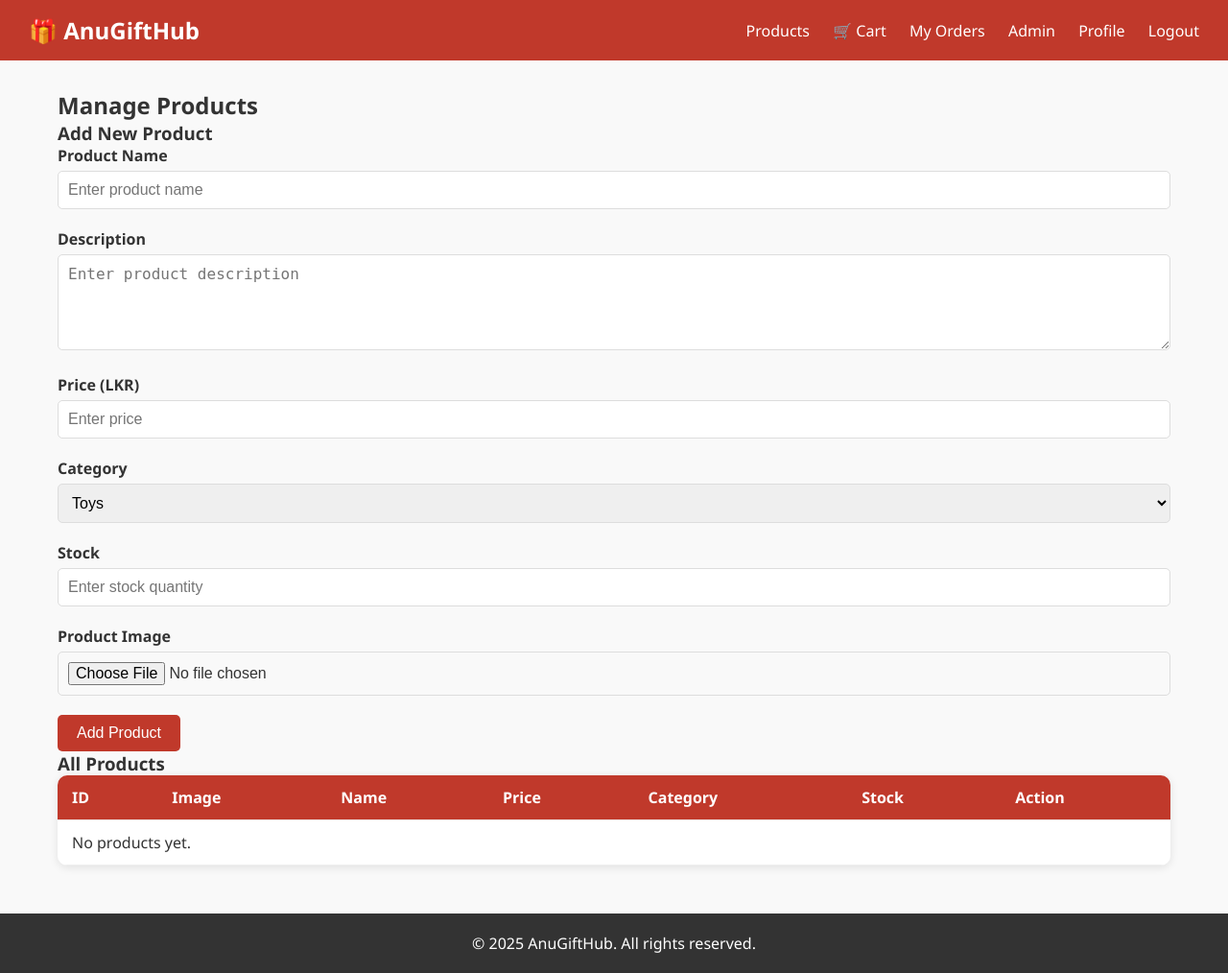
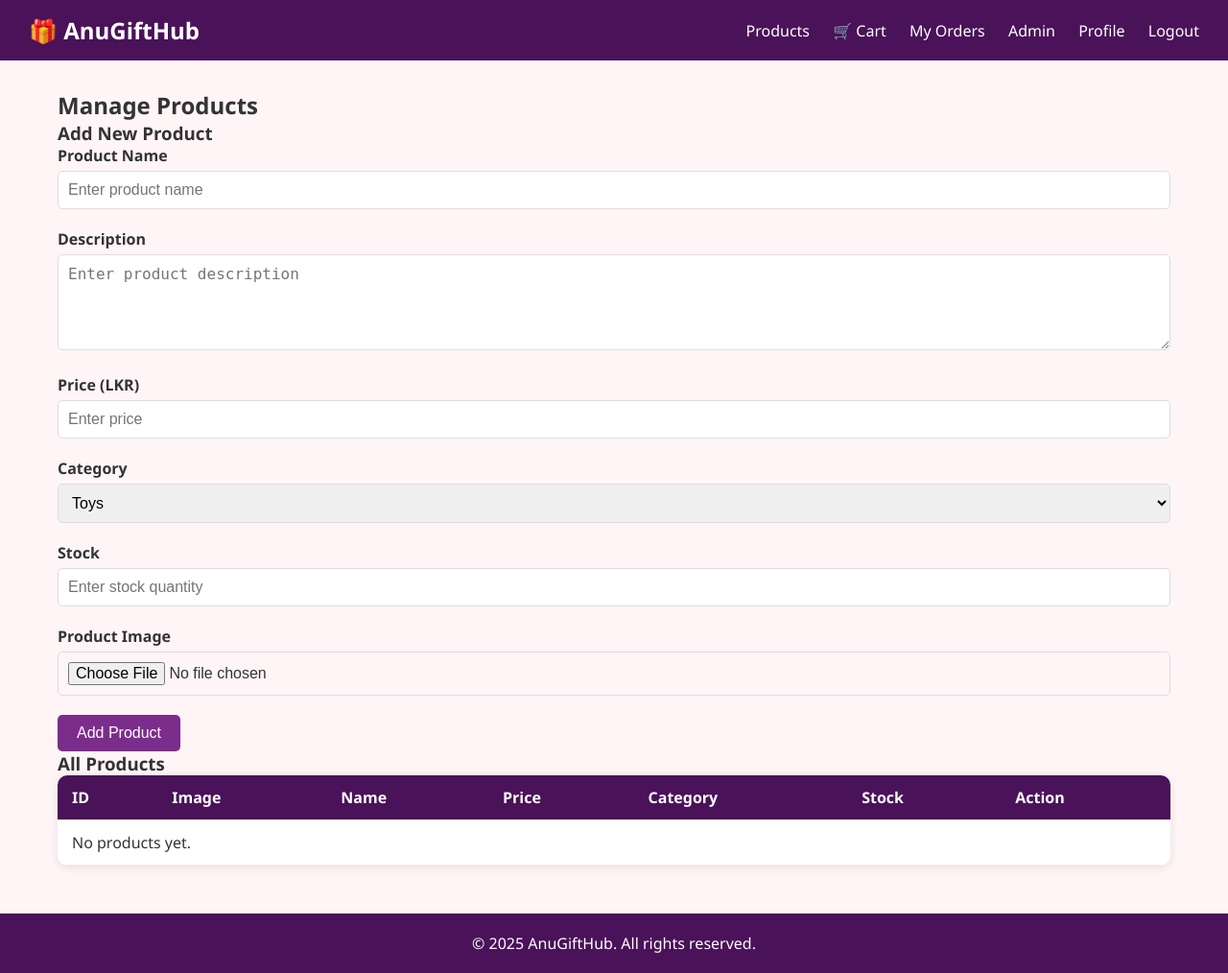
Before and after one commit to navodyaPeiris/AnuGiftHub, a Flask app: page /admin/products in a window 1280 px wide. Shown: the whole page at 96% size. Run offline with Flask 3, Linux system fonts and the light colour scheme; the visitor is signed in with stand-in values (Sample User, id 1); data that the repository does not hold is empty.

Commit message:
Update theme colors, fix product delete, add toast notification

```diff
--- a/app/routes.py
+++ b/app/routes.py
@@ -265,7 +265,7 @@ def admin_products():
         stock = request.form.get('stock')
         image = request.files.get('image')
 
-        if image and allowed_file(image.filename):
+        if image and image.filename != '' and allowed_file(image.filename):
             filename = secure_filename(image.filename)
             image.save(os.path.join(UPLOAD_FOLDER, filename))
         else:
@@ -288,6 +288,8 @@ def admin_products():
 @admin_required
 def admin_delete_product(id):
     cur = mysql.connection.cursor()
+    cur.execute("DELETE FROM order_items WHERE product_id = %s", (id,))
+    cur.execute("DELETE FROM comments WHERE product_id = %s", (id,))
     cur.execute("DELETE FROM products WHERE id = %s", (id,))
     mysql.connection.commit()
     cur.close()
--- a/app/static/css/style.css
+++ b/app/static/css/style.css
@@ -6,13 +6,13 @@
 
 body {
     font-family: 'Segoe UI', Tahoma, Geneva, Verdana, sans-serif;
-    background-color: #f9f9f9;
+    background-color: #fff5f7;
     color: #333;
 }
 
 /* ─── NAVBAR ─── */
 .navbar {
-    background-color: #c0392b;
+    background-color: #4a1259;
     padding: 15px 30px;
     display: flex;
     justify-content: space-between;
@@ -46,7 +46,7 @@ body {
 
 /* ─── BUTTONS ─── */
 .btn-primary {
-    background-color: #c0392b;
+    background-color: #7b2d8b;
     color: white;
     padding: 10px 20px;
     border: none;
@@ -58,11 +58,11 @@ body {
 }
 
 .btn-primary:hover {
-    background-color: #a93226;
+    background-color: #6a1f7a;
 }
 
 .btn-danger {
-    background-color: #e74c3c;
+    background-color: #9b4dab;
     color: white;
     padding: 6px 12px;
     border: none;
@@ -72,7 +72,7 @@ body {
 
 /* ─── HERO ─── */
 .hero {
-    background: linear-gradient(135deg, #c0392b, #e74c3c);
+    background: linear-gradient(135deg, #7b2d8b, #9b4dab);
     color: white;
     text-align: center;
     padding: 80px 20px;
@@ -144,7 +144,7 @@ body {
 }
 
 .price {
-    color: #c0392b;
+    color: #7b2d8b;
     font-size: 1.2rem;
     font-weight: bold;
     margin-bottom: 10px;
@@ -181,7 +181,7 @@ body {
 .auth-container h2 {
     margin-bottom: 25px;
     text-align: center;
-    color: #c0392b;
+    color: #7b2d8b;
 }
 
 .form-group {
@@ -274,7 +274,7 @@ body {
 .stat-card p {
     font-size: 2rem;
     font-weight: bold;
-    color: #c0392b;
+    color: #7b2d8b;
 }
 
 table {
@@ -293,13 +293,13 @@ th, td {
 }
 
 th {
-    background-color: #c0392b;
+    background-color: #4a1259;
     color: white;
 }
 
 /* ─── FOOTER ─── */
 .footer {
-    background-color: #333;
+    background-color: #4a1259;
     color: white;
     text-align: center;
     padding: 20px;
@@ -359,7 +359,7 @@ th {
 .summary-row.total {
     font-size: 1.2rem;
     font-weight: bold;
-    color: #c0392b;
+    color: #7b2d8b;
 }
 
 .form-section {
--- a/app/static/js/main.js
+++ b/app/static/js/main.js
@@ -17,7 +17,27 @@ function addToCart(productId) {
         cart.push({ id: productId, quantity: 1 });
     }
     saveCart(cart);
-    alert('Added to cart! 🛒');
+    showToast('Added to cart! 🛒');
+}
+
+function showToast(message) {
+    const toast = document.createElement('div');
+    toast.textContent = message;
+    toast.style.cssText = `
+        position: fixed;
+        bottom: 30px;
+        right: 30px;
+        background: #4a1259;
+        color: white;
+        padding: 15px 25px;
+        border-radius: 10px;
+        font-size: 1rem;
+        box-shadow: 0 4px 15px rgba(0,0,0,0.2);
+        z-index: 9999;
+        animation: fadeIn 0.3s ease;
+    `;
+    document.body.appendChild(toast);
+    setTimeout(() => toast.remove(), 3000);
 }
 
 // ─── SEARCH & FILTER ───────────────────────────────────────
```
Also changed, not shown: app/static/images/Men's watch.avif (added), app/static/images/clothing.jpg (added), app/static/images/default.jpg (added), clothing.jpg (added).
